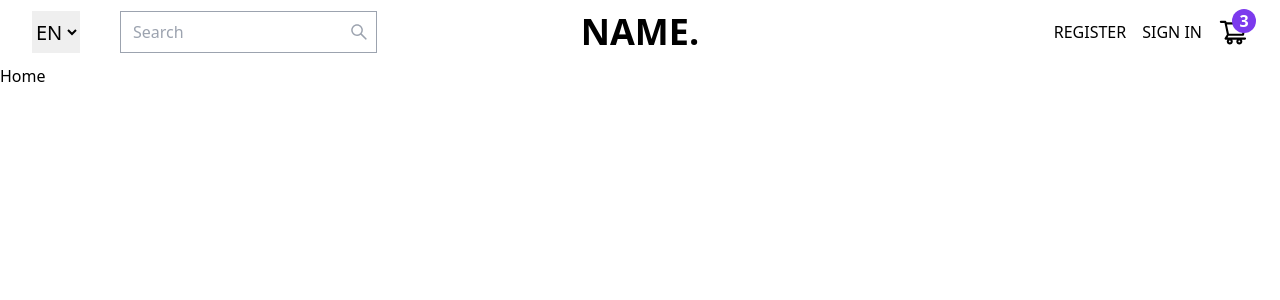
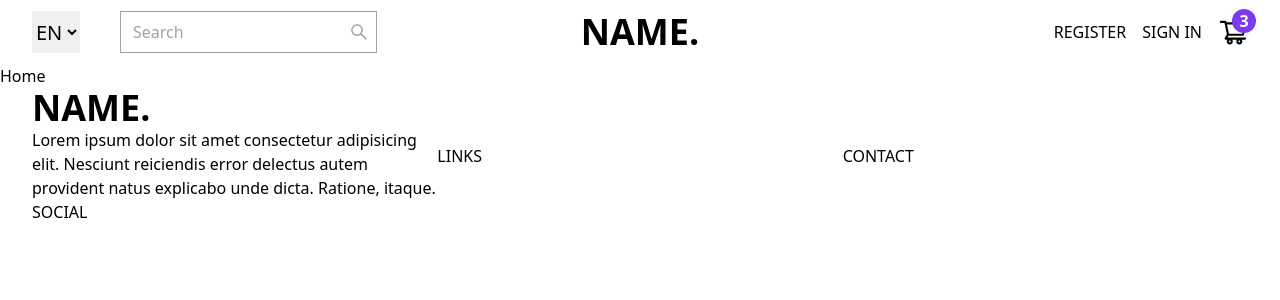
Before and after one commit to yap8/e-commerce, a React (Create React App) app: page / in a window 1280 px wide. Shown: the top 300 px of the page. Built offline with nearby package versions, Linux system fonts and the light colour scheme.

Commit message:
defined Footer structure and reworked Logo a bit

```diff
--- a/src/App.tsx
+++ b/src/App.tsx
@@ -1,3 +1,4 @@
+import Footer from './components/Footer';
 import Header from './components/Header';
 import Home from './pages/Home';
 
@@ -6,6 +7,7 @@ const App: React.FC = () => {
     <>
       <Header />
       <Home />
+      <Footer />
     </>
   );
 };
--- /dev/null
+++ b/src/components/Footer.tsx
@@ -0,0 +1,27 @@
+import Logo from './Logo';
+
+const Footer: React.FC = () => {
+  return (
+    <footer>
+      <div className="container flex items-center justify-center">
+        <div className="flex-1 flex flex-col">
+          <Logo href="/" />
+          <p>
+            Lorem ipsum dolor sit amet consectetur adipisicing elit. Nesciunt
+            reiciendis error delectus autem provident natus explicabo unde
+            dicta. Ratione, itaque.
+          </p>
+          <div>SOCIAL</div>
+        </div>
+        <div className="flex-1">
+          <div className="mb-auto">LINKS</div>
+        </div>
+        <div className="flex-1">
+          <div>CONTACT</div>
+        </div>
+      </div>
+    </footer>
+  );
+};
+
+export default Footer;
--- a/src/components/Header.tsx
+++ b/src/components/Header.tsx
@@ -13,7 +13,7 @@ const Header: React.FC = () => {
           <Search />
         </div>
         <div className="flex-1">
-          <Logo href="/" />
+          <Logo className="text-center" />
         </div>
         <div className="flex-1">
           <nav>
--- a/src/components/Logo.tsx
+++ b/src/components/Logo.tsx
@@ -1,11 +1,11 @@
 interface LogoProps {
   className?: string;
-  href: string;
+  href?: string;
 }
 
-const Logo: React.FC<LogoProps> = ({ className = '', href }) => {
+const Logo: React.FC<LogoProps> = ({ className = '', href = '/' }) => {
   return (
-    <h1 className={`block text-center text-4xl font-semibold ${className}`}>
+    <h1 className={`text-4xl font-semibold ${className}`}>
       <a href={href}>NAME.</a>
     </h1>
   );
```
